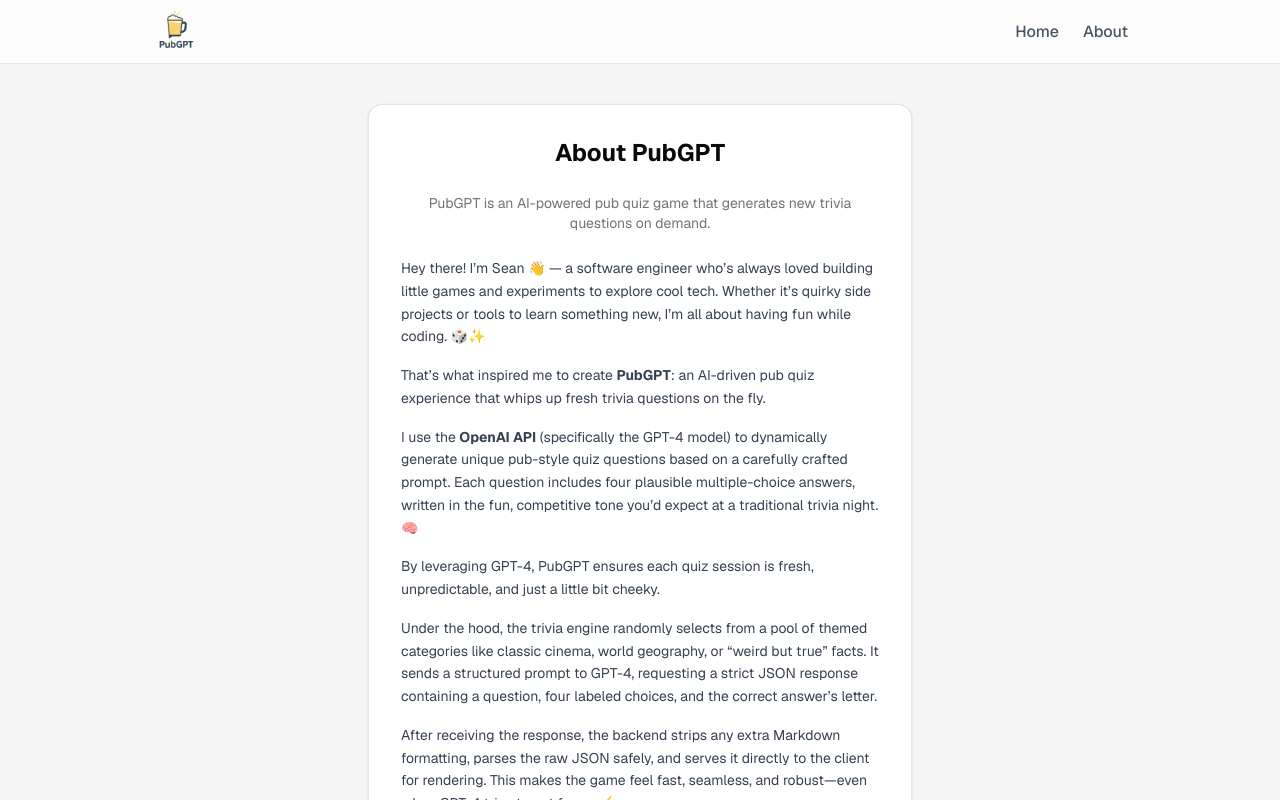
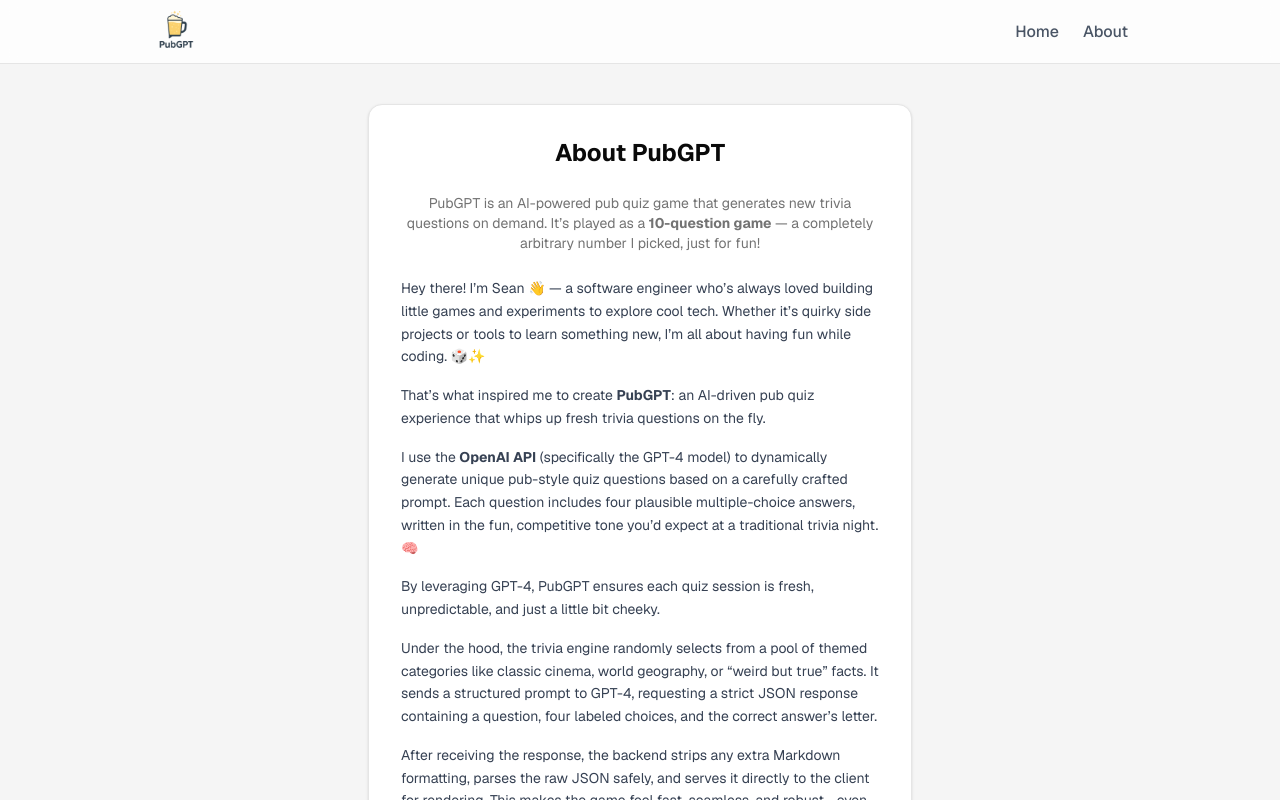
Before and after one commit to SeanPlusPlus/pubgpt, a Next.js app: page /about in a window 1280 px wide. Shown: the top 800 px of the page. Built offline with nearby package versions, Linux system fonts and the light colour scheme.

Commit message:
about update

```diff
--- a/app/about/page.tsx
+++ b/app/about/page.tsx
@@ -11,6 +11,8 @@
           <h1 className="text-2xl font-bold text-center">About PubGPT</h1>
           <p className="text-muted-foreground text-sm text-center">
             PubGPT is an AI-powered pub quiz game that generates new trivia questions on demand.
+            It’s played as a <strong>10-question game</strong> — a completely arbitrary number I
+            picked, just for fun!
           </p>
           <div className="text-sm leading-relaxed text-gray-700 space-y-4">
             <p>
--- a/components/ScoreBoard.tsx
+++ b/components/ScoreBoard.tsx
@@ -16,7 +16,8 @@
       <h2 className="text-center text-lg font-semibold mb-4">Scoreboard</h2>
 
       <div className="flex justify-center">
-        <div className="inline-grid grid-cols-5 grid-rows-2 gap-px bg-gray-200 rounded-lg overflow-hidden">
+        <div className="bg-white rounded-lg overflow-hidden">
+          <div className="inline-grid grid-cols-5 grid-rows-2 gap-px bg-gray-200">
             {scores.map((status, index) => (
               <div
                 key={index}
@@ -30,5 +31,6 @@
           </div>
         </div>
       </div>
+    </div>
   )
 }
```
Lines whose indentation alone changed are shown as unchanged.
